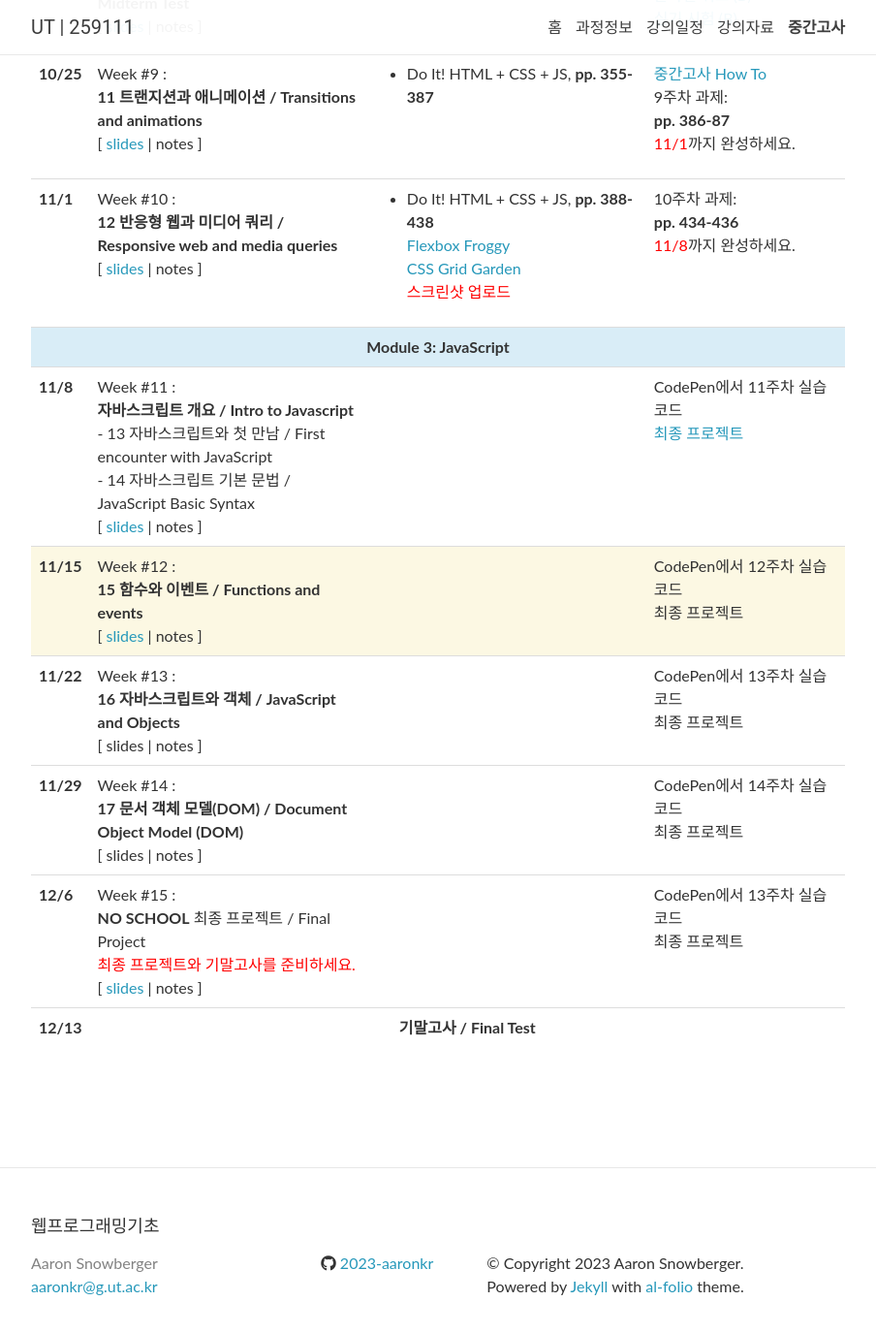
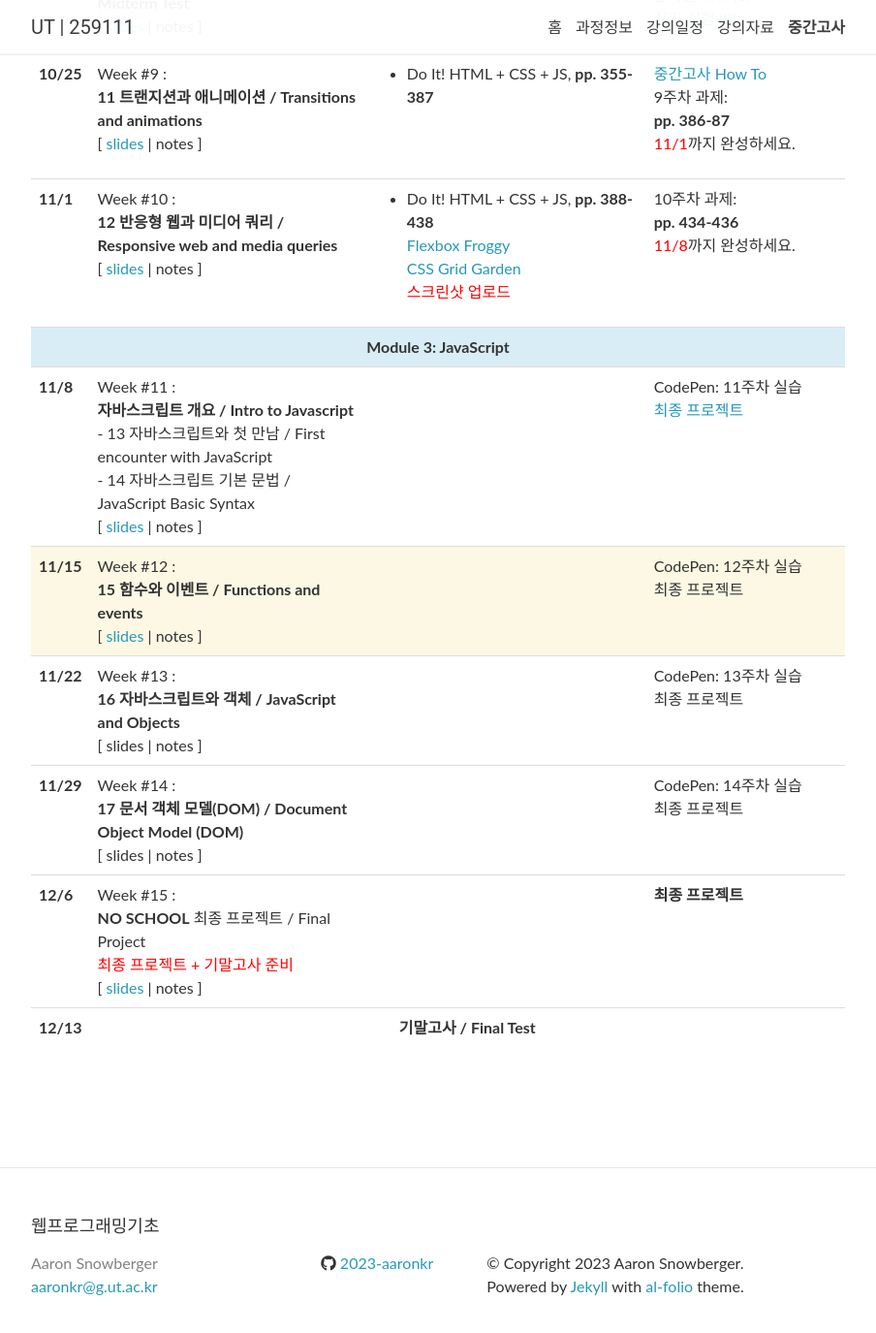
Before and after one commit to 2023-aaronkr/ut-web, a Jekyll site: the page built from _pages/lectures.md, in a window 1280 px wide and 1400 px high, scrolled down 1440 px. Shown: the top 1375 px of the window at 97% size, without its empty margins (188-1092 px from the left). Built offline with Jekyll 4.4.1, drawn with Linux system fonts in a browser that asks for light colours; nearby versions of some CDN libraries; comment, search, counter and statistics services are not loaded.

Commit message:
Update lectures.yml

```diff
--- a/_data/lectures.yml
+++ b/_data/lectures.yml
@@ -137,7 +137,7 @@
   slides: "https://docs.google.com/presentation/d/13eabFkE9F5mVUyqz1lUFsYuF1WvL65W4fGPM4DFSxmM/edit?usp=sharing"
   readings:
   logistics: >
-    CodePen에서 11주차 실습 코드<br>
+    CodePen: 11주차 실습<br>
     <a href="https://docs.google.com/presentation/d/1ov5yqFbidtRTE7OetUqsNO6NvxQsdViJuO4pH9MNojs/edit?usp=sharing">최종 프로젝트</a>
 
 - date: 11/15
@@ -147,7 +147,7 @@
   slides: "https://docs.google.com/presentation/d/1QKoBiTCxOqqh10W7n4eOYCGis4LOYE8IVWFQG-Wicfc/edit?usp=sharing"
   readings:
   logistics: >
-    CodePen에서 12주차 실습 코드<br>
+    CodePen: 12주차 실습<br>
     최종 프로젝트
 
 - date: 11/22
@@ -157,7 +157,7 @@
   slides:
   readings:
   logistics: >
-    CodePen에서 13주차 실습 코드<br>
+    CodePen: 13주차 실습<br>
     최종 프로젝트
 
 - date: 11/29
@@ -167,19 +167,18 @@
   slides:
   readings:
   logistics: >
-    CodePen에서 14주차 실습 코드<br>
+    CodePen: 14주차 실습<br>
     최종 프로젝트
 
 - date: 12/6
   week: 15
   title: >
     <strong>NO SCHOOL</strong> 최종 프로젝트 / Final Project<br>
-    <span style="color: red;">최종 프로젝트와 기말고사를 준비하세요.</span>
+    <span style="color: red;">최종 프로젝트 + 기말고사 준비</span>
   slides: "https://docs.google.com/presentation/d/1ov5yqFbidtRTE7OetUqsNO6NvxQsdViJuO4pH9MNojs/edit?usp=sharing"
   readings:
   logistics: >
-    CodePen에서 13주차 실습 코드<br>
-    최종 프로젝트
+    <strong>최종 프로젝트</strong>
 
 - date: 12/13
   week: 16
```
